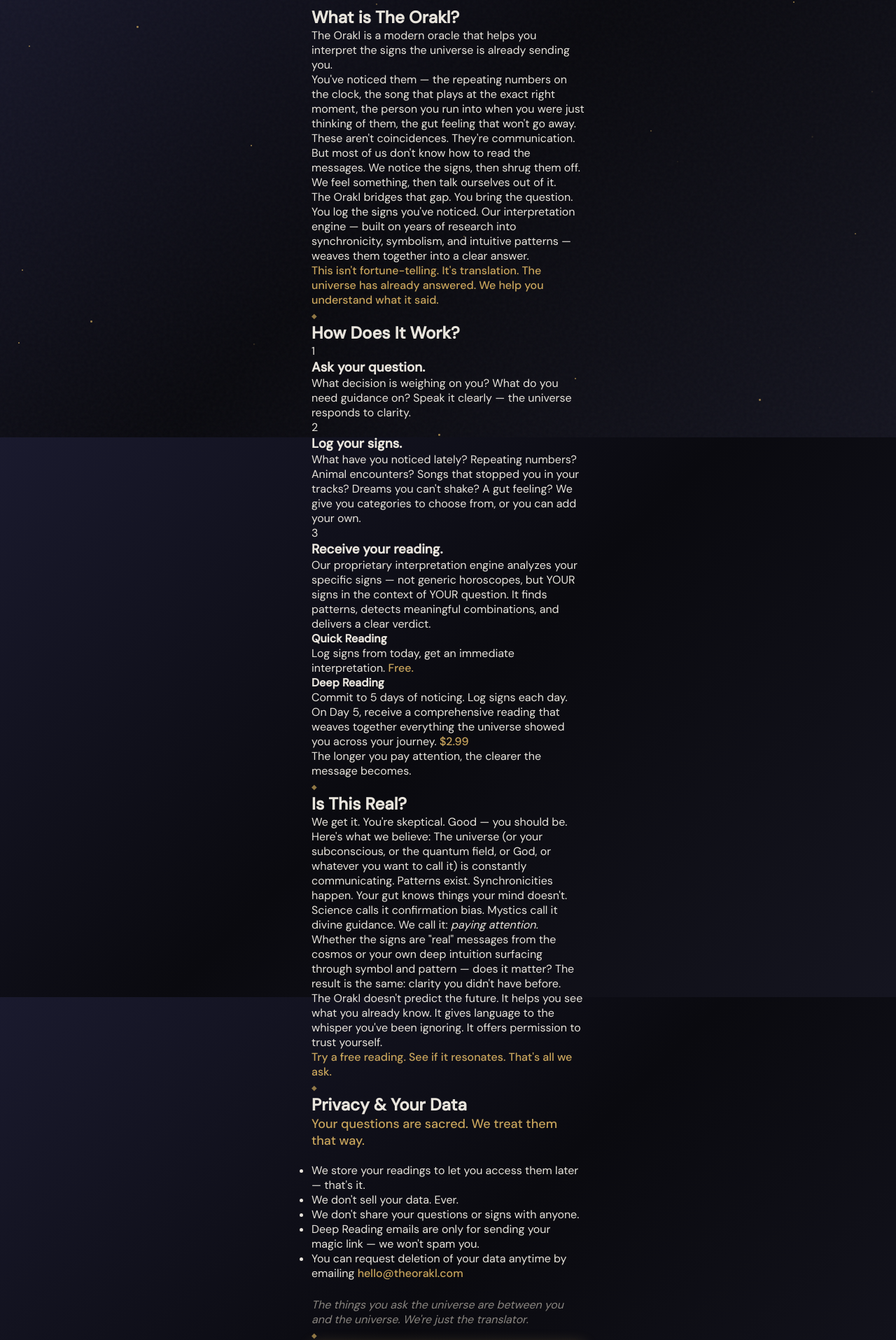
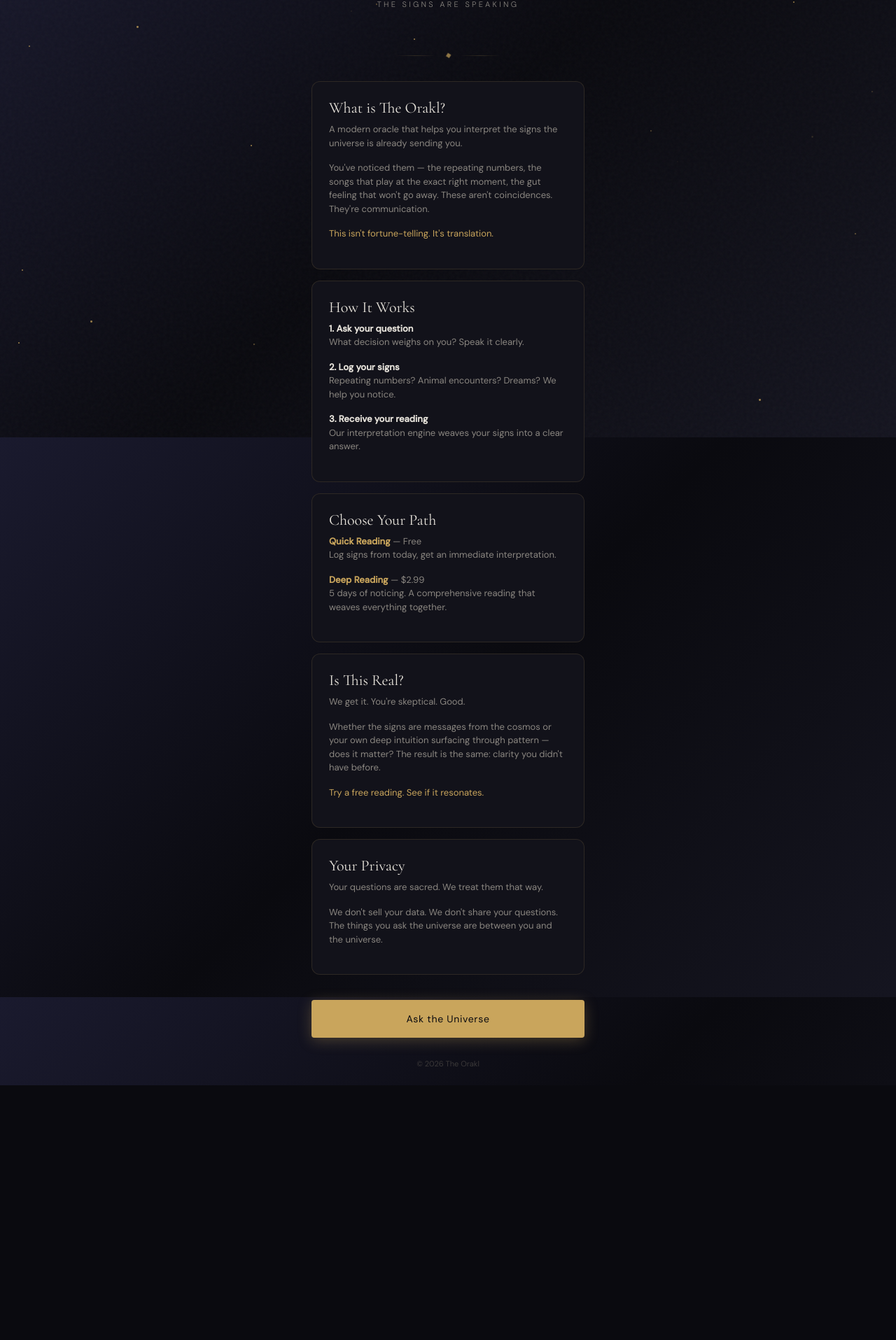
Before and after one commit to PaulyD89/theorakl, a Next.js app: page /about in a window 1280 px wide. Shown: the part 175-2090 px from the top of the page at 70% size. After the commit the page ends 1726 px from the top, so only its background shows below. Built offline with nearby package versions, Linux system fonts and the light colour scheme.

Commit message:
update about us 2

```diff
--- a/src/app/about/page.tsx
+++ b/src/app/about/page.tsx
@@ -28,148 +28,99 @@ export default function AboutPage() {
         <div className="screen active">
           <button className="back-btn" onClick={() => router.push('/')}>&#8592; Back</button>
 
-          <div className="header" style={{ paddingBottom: '10px' }}>
+          <div className="header">
             <h1 className="logo">THE<span>O</span>RAKL</h1>
+            <p className="tagline">The signs are speaking</p>
           </div>
 
-          <div className="about-content">
-            <section className="about-section">
-              <h2 className="about-title">What is The Orakl?</h2>
-              <div className="about-text">
-                <p>
-                  The Orakl is a modern oracle that helps you interpret the signs the universe is already sending you.
-                </p>
-                <p>
-                  You&apos;ve noticed them &#8212; the repeating numbers on the clock, the song that plays at the exact right moment, the person you run into when you were just thinking of them, the gut feeling that won&apos;t go away. These aren&apos;t coincidences. They&apos;re communication.
-                </p>
-                <p>
-                  But most of us don&apos;t know how to read the messages. We notice the signs, then shrug them off. We feel something, then talk ourselves out of it.
-                </p>
-                <p>
-                  The Orakl bridges that gap. You bring the question. You log the signs you&apos;ve noticed. Our interpretation engine &#8212; built on years of research into synchronicity, symbolism, and intuitive patterns &#8212; weaves them together into a clear answer.
-                </p>
-                <p className="text-gold">
-                  This isn&apos;t fortune-telling. It&apos;s translation. The universe has already answered. We help you understand what it said.
-                </p>
-              </div>
-            </section>
-
-            <div className="about-divider">
+          <div className="divider">
             <span className="divider-line"></span>
             <span className="divider-symbol">&#9670;</span>
             <span className="divider-line"></span>
           </div>
 
-            <section className="about-section">
-              <h2 className="about-title">How Does It Work?</h2>
-              <div className="about-text">
-                <div className="how-step">
-                  <span className="step-number">1</span>
-                  <div>
-                    <h3>Ask your question.</h3>
-                    <p>What decision is weighing on you? What do you need guidance on? Speak it clearly &#8212; the universe responds to clarity.</p>
-                  </div>
+          {/* What is The Orakl */}
+          <div className="card">
+            <h3 className="card-title">What is The Orakl?</h3>
+            <p className="card-subtitle">
+              A modern oracle that helps you interpret the signs the universe is already sending you.
+            </p>
+            <p className="card-subtitle" style={{ marginTop: '12px' }}>
+              You&apos;ve noticed them &#8212; the repeating numbers, the songs that play at the exact right moment, the gut feeling that won&apos;t go away. These aren&apos;t coincidences. They&apos;re communication.
+            </p>
+            <p className="card-subtitle" style={{ marginTop: '12px', color: 'var(--accent-gold)' }}>
+              This isn&apos;t fortune-telling. It&apos;s translation.
+            </p>
           </div>
 
-                <div className="how-step">
-                  <span className="step-number">2</span>
-                  <div>
-                    <h3>Log your signs.</h3>
-                    <p>What have you noticed lately? Repeating numbers? Animal encounters? Songs that stopped you in your tracks? Dreams you can&apos;t shake? A gut feeling? We give you categories to choose from, or you can add your own.</p>
-                  </div>
+          {/* How It Works */}
+          <div className="card">
+            <h3 className="card-title">How It Works</h3>
+            <p className="card-subtitle">
+              <strong style={{ color: 'var(--text-primary)' }}>1. Ask your question</strong><br />
+              What decision weighs on you? Speak it clearly.
+            </p>
+            <p className="card-subtitle" style={{ marginTop: '12px' }}>
+              <strong style={{ color: 'var(--text-primary)' }}>2. Log your signs</strong><br />
+              Repeating numbers? Animal encounters? Dreams? We help you notice.
+            </p>
+            <p className="card-subtitle" style={{ marginTop: '12px' }}>
+              <strong style={{ color: 'var(--text-primary)' }}>3. Receive your reading</strong><br />
+              Our interpretation engine weaves your signs into a clear answer.
+            </p>
           </div>
 
-                <div className="how-step">
-                  <span className="step-number">3</span>
-                  <div>
-                    <h3>Receive your reading.</h3>
-                    <p>Our proprietary interpretation engine analyzes your specific signs &#8212; not generic horoscopes, but YOUR signs in the context of YOUR question. It finds patterns, detects meaningful combinations, and delivers a clear verdict.</p>
-                  </div>
+          {/* Reading Types */}
+          <div className="card">
+            <h3 className="card-title">Choose Your Path</h3>
+            <p className="card-subtitle">
+              <strong style={{ color: 'var(--accent-gold)' }}>Quick Reading</strong> &#8212; Free<br />
+              Log signs from today, get an immediate interpretation.
+            </p>
+            <p className="card-subtitle" style={{ marginTop: '12px' }}>
+              <strong style={{ color: 'var(--accent-gold)' }}>Deep Reading</strong> &#8212; $2.99<br />
+              5 days of noticing. A comprehensive reading that weaves everything together.
+            </p>
           </div>
 
-                <div className="reading-types">
-                  <div className="reading-type">
-                    <h4>Quick Reading</h4>
-                    <p>Log signs from today, get an immediate interpretation. <span className="text-gold">Free.</span></p>
-                  </div>
-                  <div className="reading-type">
-                    <h4>Deep Reading</h4>
-                    <p>Commit to 5 days of noticing. Log signs each day. On Day 5, receive a comprehensive reading that weaves together everything the universe showed you across your journey. <span className="text-gold">$2.99</span></p>
-                    <p className="reading-type-note">The longer you pay attention, the clearer the message becomes.</p>
-                  </div>
-                </div>
-              </div>
-            </section>
-
-            <div className="about-divider">
-              <span className="divider-line"></span>
-              <span className="divider-symbol">&#9670;</span>
-              <span className="divider-line"></span>
+          {/* Is This Real */}
+          <div className="card">
+            <h3 className="card-title">Is This Real?</h3>
+            <p className="card-subtitle">
+              We get it. You&apos;re skeptical. Good.
+            </p>
+            <p className="card-subtitle" style={{ marginTop: '12px' }}>
+              Whether the signs are messages from the cosmos or your own deep intuition surfacing through pattern &#8212; does it matter? The result is the same: clarity you didn&apos;t have before.
+            </p>
+            <p className="card-subtitle" style={{ marginTop: '12px', color: 'var(--accent-gold)' }}>
+              Try a free reading. See if it resonates.
+            </p>
           </div>
 
-            <section className="about-section">
-              <h2 className="about-title">Is This Real?</h2>
-              <div className="about-text">
-                <p>
-                  We get it. You&apos;re skeptical. Good &#8212; you should be.
+          {/* Privacy */}
+          <div className="card">
+            <h3 className="card-title">Your Privacy</h3>
+            <p className="card-subtitle">
+              Your questions are sacred. We treat them that way.
             </p>
-                <p>
-                  Here&apos;s what we believe: The universe (or your subconscious, or the quantum field, or God, or whatever you want to call it) is constantly communicating. Patterns exist. Synchronicities happen. Your gut knows things your mind doesn&apos;t.
-                </p>
-                <p>
-                  Science calls it confirmation bias. Mystics call it divine guidance. We call it: <em>paying attention.</em>
-                </p>
-                <p>
-                  Whether the signs are &quot;real&quot; messages from the cosmos or your own deep intuition surfacing through symbol and pattern &#8212; does it matter? The result is the same: clarity you didn&apos;t have before.
-                </p>
-                <p>
-                  The Orakl doesn&apos;t predict the future. It helps you see what you already know. It gives language to the whisper you&apos;ve been ignoring. It offers permission to trust yourself.
-                </p>
-                <p className="text-gold">
-                  Try a free reading. See if it resonates. That&apos;s all we ask.
+            <p className="card-subtitle" style={{ marginTop: '12px' }}>
+              We don&apos;t sell your data. We don&apos;t share your questions. The things you ask the universe are between you and the universe.
             </p>
           </div>
-            </section>
 
-            <div className="about-divider">
-              <span className="divider-line"></span>
-              <span className="divider-symbol">&#9670;</span>
-              <span className="divider-line"></span>
-            </div>
-
-            <section className="about-section">
-              <h2 className="about-title">Privacy &amp; Your Data</h2>
-              <div className="about-text">
-                <p className="text-gold" style={{ fontSize: '18px', marginBottom: '20px' }}>
-                  Your questions are sacred. We treat them that way.
-                </p>
-                <ul className="privacy-list">
-                  <li>We store your readings to let you access them later &#8212; that&apos;s it.</li>
-                  <li>We don&apos;t sell your data. Ever.</li>
-                  <li>We don&apos;t share your questions or signs with anyone.</li>
-                  <li>Deep Reading emails are only for sending your magic link &#8212; we won&apos;t spam you.</li>
-                  <li>You can request deletion of your data anytime by emailing <span className="text-gold">hello@theorakl.com</span></li>
-                </ul>
-                <p style={{ marginTop: '24px', fontStyle: 'italic', color: 'var(--text-secondary)' }}>
-                  The things you ask the universe are between you and the universe. We&apos;re just the translator.
-                </p>
-              </div>
-            </section>
-
-            <div className="about-divider">
-              <span className="divider-line"></span>
-              <span className="divider-symbol">&#9670;</span>
-              <span className="divider-line"></span>
-            </div>
-
-            <button className="btn btn-primary" onClick={() => router.push('/')}>
+          <button className="btn btn-primary mt-20" onClick={() => router.push('/')}>
             Ask the Universe
           </button>
 
-            <p className="about-footer">
-              &#169; 2026 The Orakl. All rights reserved.
+          <p style={{
+            textAlign: 'center',
+            color: 'var(--text-dim)',
+            fontSize: '11px',
+            marginTop: '30px',
+            opacity: 0.6
+          }}>
+            &#169; 2026 The Orakl
           </p>
-          </div>
         </div>
       </div>
     </>
```
Lines whose indentation alone changed are shown as unchanged.
